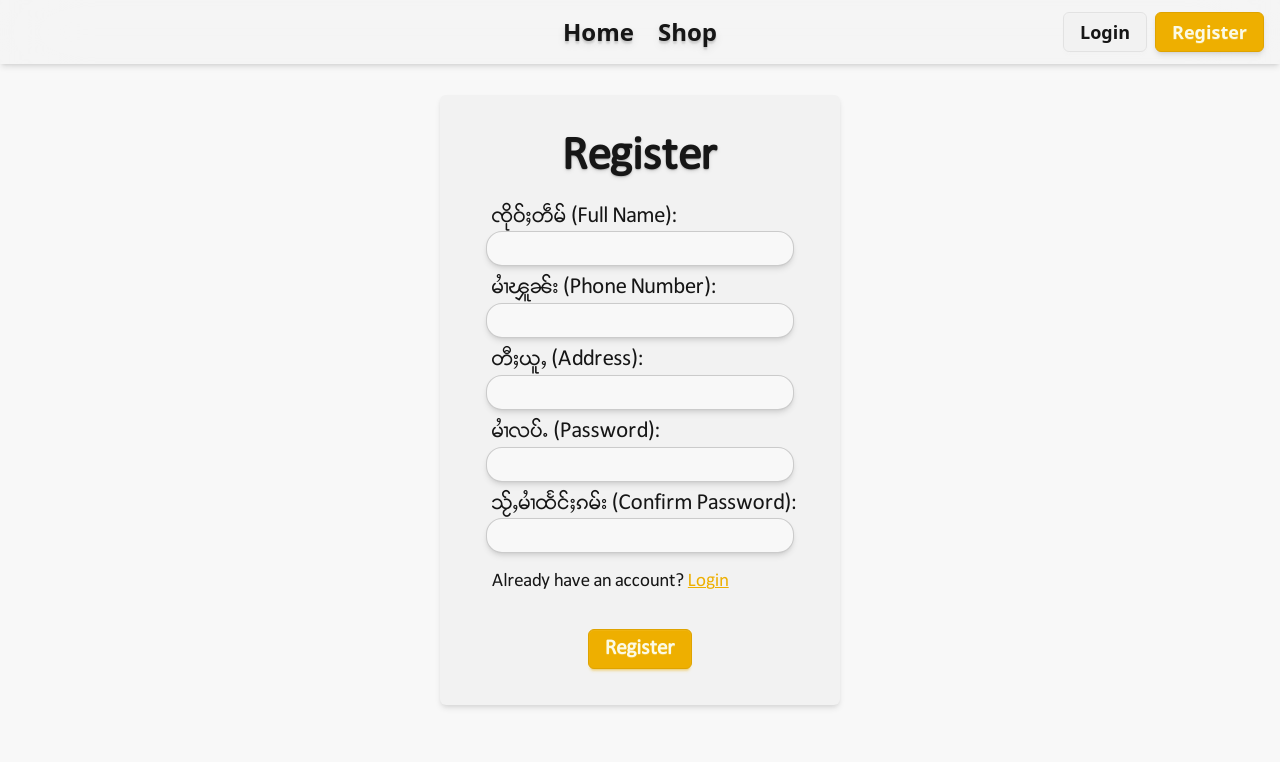
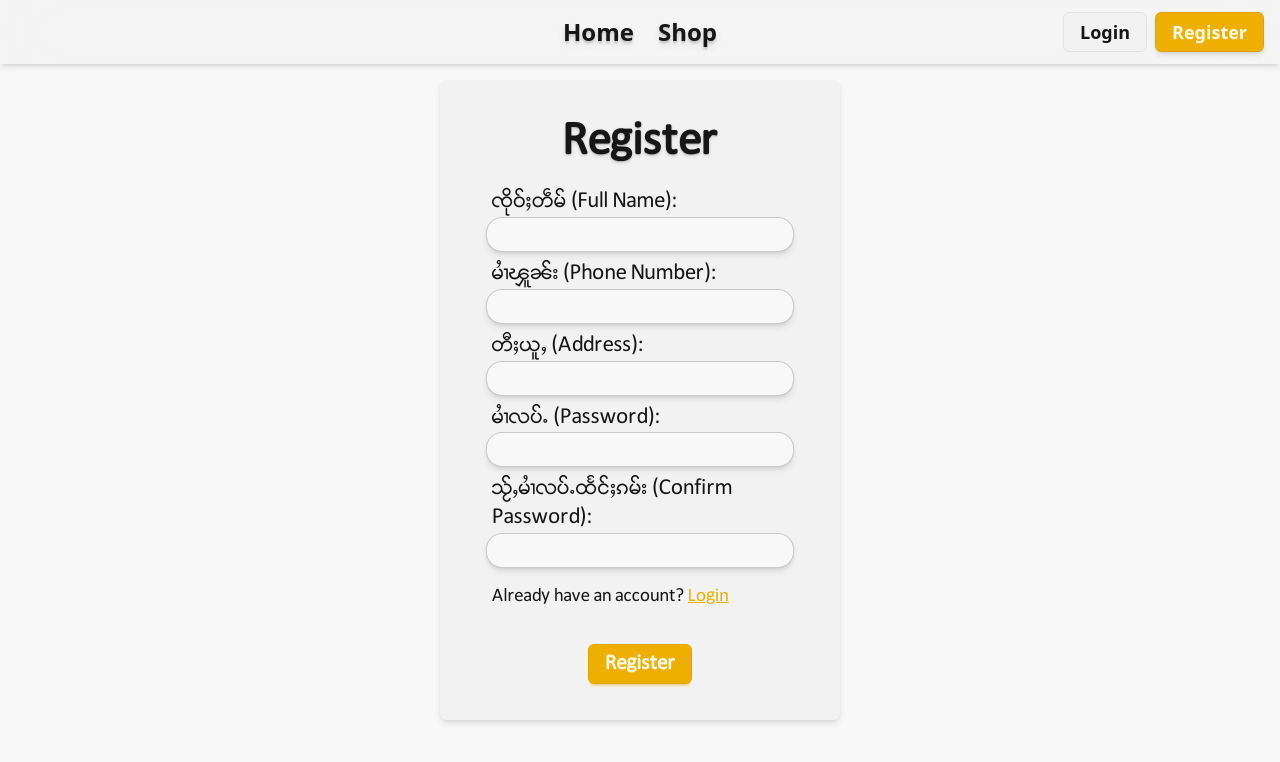
Before and after one commit to h1k4ru-f14m3/scc-lottery-frontend, a Vue app: page /register in a window 1280 px wide. Shown: the top 762 px of the page. Built offline with nearby package versions, Linux system fonts and the light colour scheme; no server answers.

Commit message:
Update RegisterPage.vue

```diff
--- a/src/pages/RegisterPage.vue
+++ b/src/pages/RegisterPage.vue
@@ -11,7 +11,7 @@ const formInputs = [
   { name: 'phone_number', label: 'မၢႆၾူၼ်း (Phone Number):' },
   { name: 'address', label: 'တီႈယူႇ (Address):' },
   { name: 'password', label: 'မၢႆလပ်ႉ (Password):', type: 'password' },
-  { name: 'confirm_password', label: 'သႂ်ႇမၢႆထႅင်ႈၵမ်း (Confirm Password):', type: 'password' },
+  { name: 'confirm_password', label: 'သႂ်ႇမၢႆလပ်ႉထႅင်ႈၵမ်း (Confirm Password):', type: 'password' },
 ]
 
 const handleSubmit = (data) => {
```
